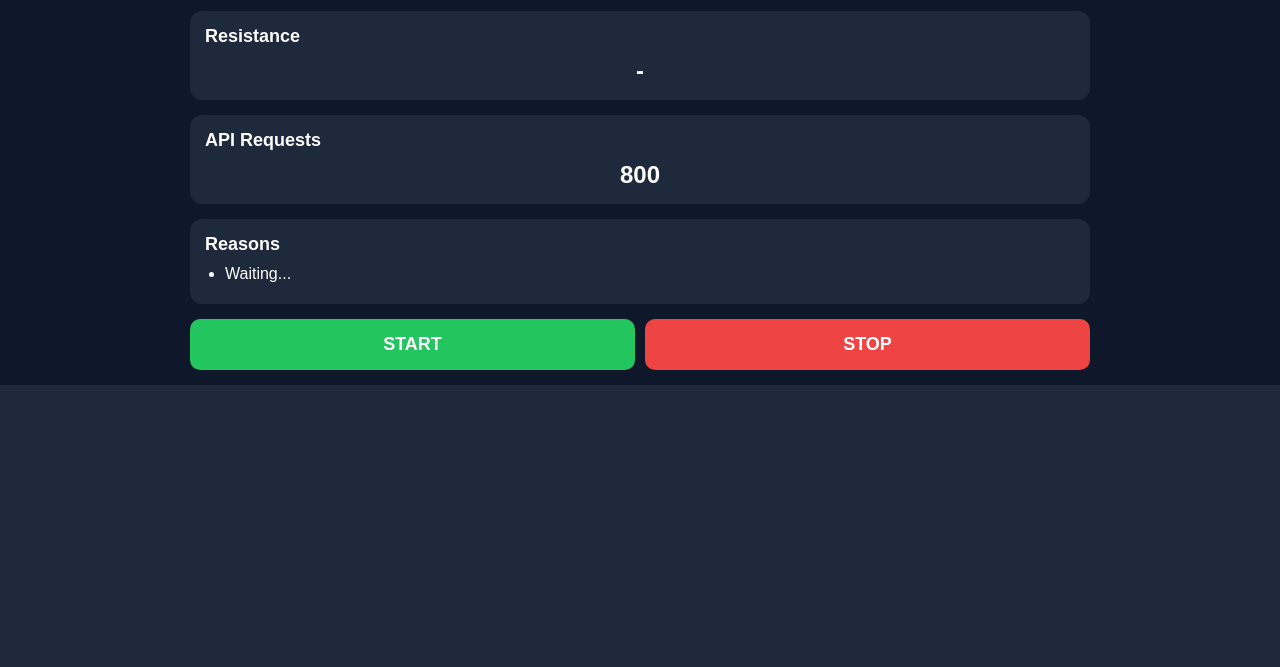
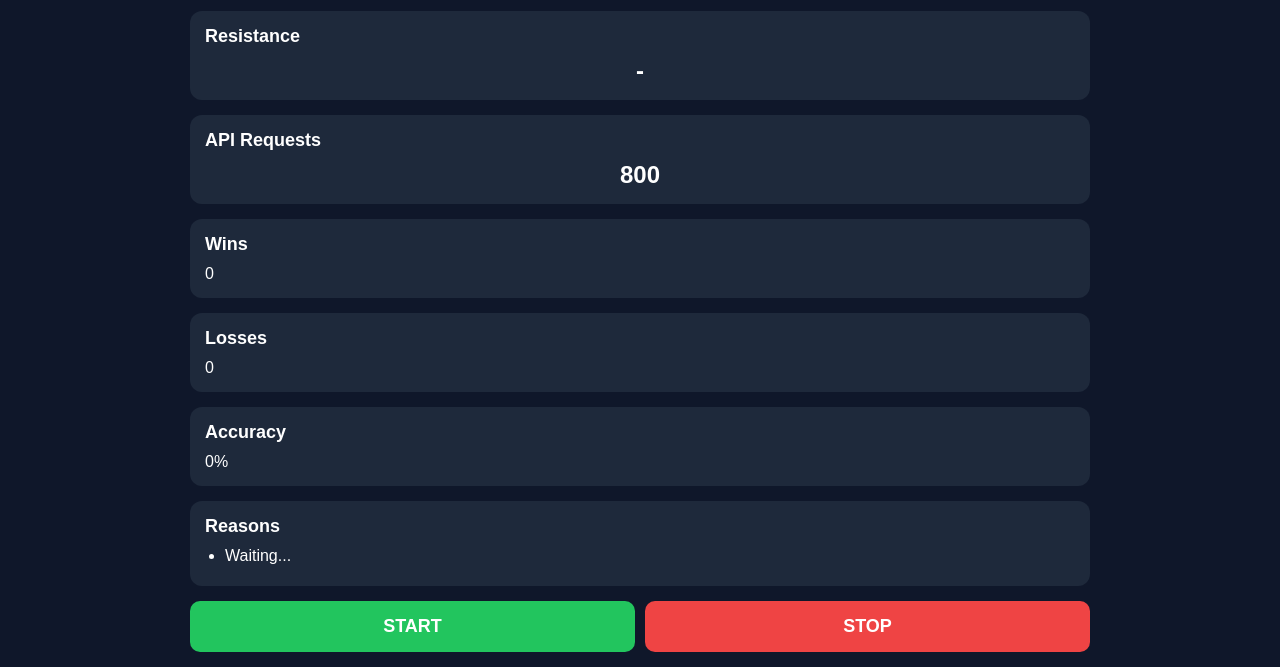
Before and after one commit to abhiiticlass-star/abhi-forex-bot-final, a Flask app: page / in a window 1280 px wide. Shown: the part 905-1572 px from the top of the page. Before the commit the page ends 1290 px from the top, so only its background shows below. Run offline with Flask 3, Linux system fonts and the light colour scheme.

Commit message:
Update index.html

```diff
--- a/templates/index.html
+++ b/templates/index.html
@@ -174,6 +174,42 @@ id="requests">
 
 <div class="card">
 
+<h2>Wins</h2>
+
+<div id="wins">
+
+0
+
+</div>
+
+</div>
+
+<div class="card">
+
+<h2>Losses</h2>
+
+<div id="losses">
+
+0
+
+</div>
+
+</div>
+
+<div class="card">
+
+<h2>Accuracy</h2>
+
+<div id="accuracy">
+
+0%
+
+</div>
+
+</div>
+
+<div class="card">
+
 <h2>Reasons</h2>
 
 <ul id="reasons">
```
